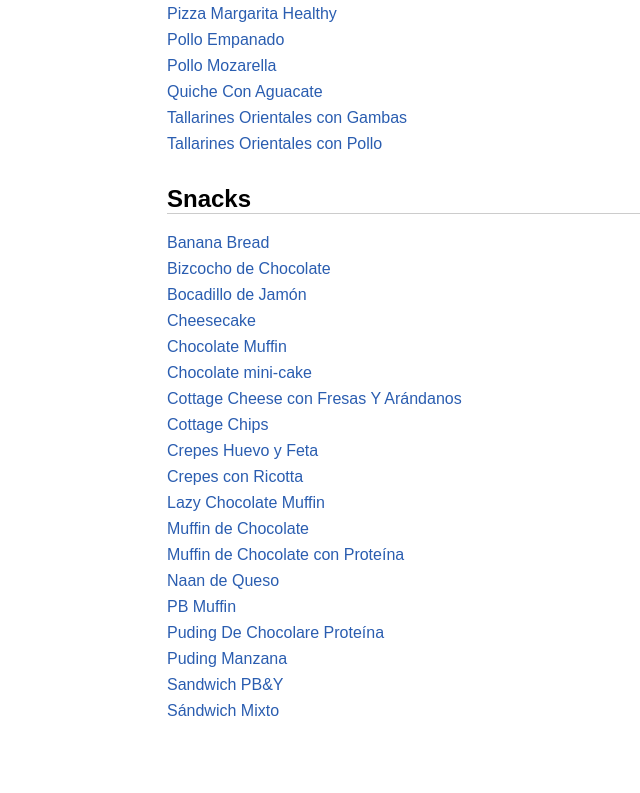
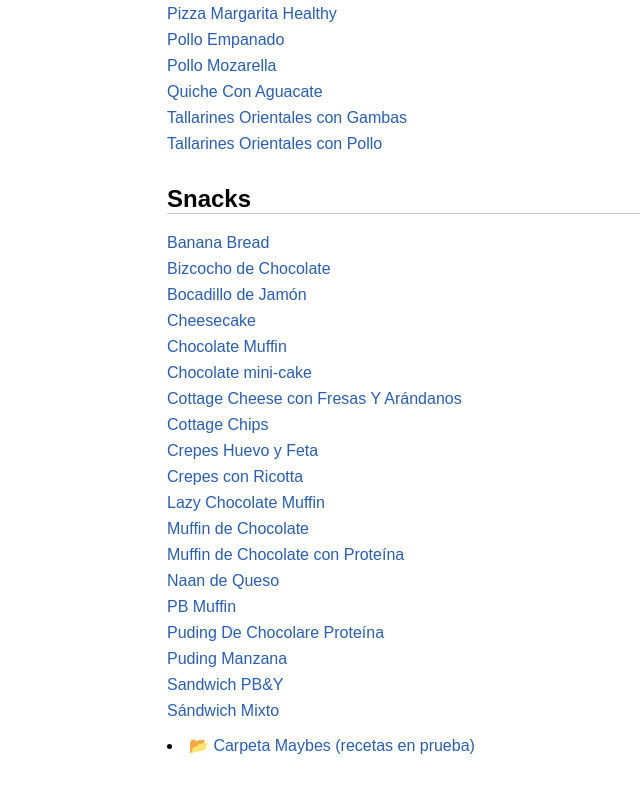
Before and after one commit to LenzeconZ/Recetas_Excelenzes, a plain HTML site: page index.html in a window 1280 px wide. Shown: the part 1602-2395 px from the top of the page, without its empty margins (123-763 px from the left). Before the commit the page ends 2370 px from the top, so only its background shows below. Drawn offline with Linux system fonts and the light colour scheme.

Commit message:
Enlazar carpeta maybes

```diff
--- a/index.html
+++ b/index.html
@@ -100,4 +100,5 @@
 <li><a href="sandwich_pby.html">Sandwich PB&Y</a></li>
 <li><a href="sándwich_mixto.html">Sándwich Mixto</a></li>
 </ul>
+<li><a href="maybes/index.html">📂 Carpeta Maybes (recetas en prueba)</a></li>
 </body></html>
```
